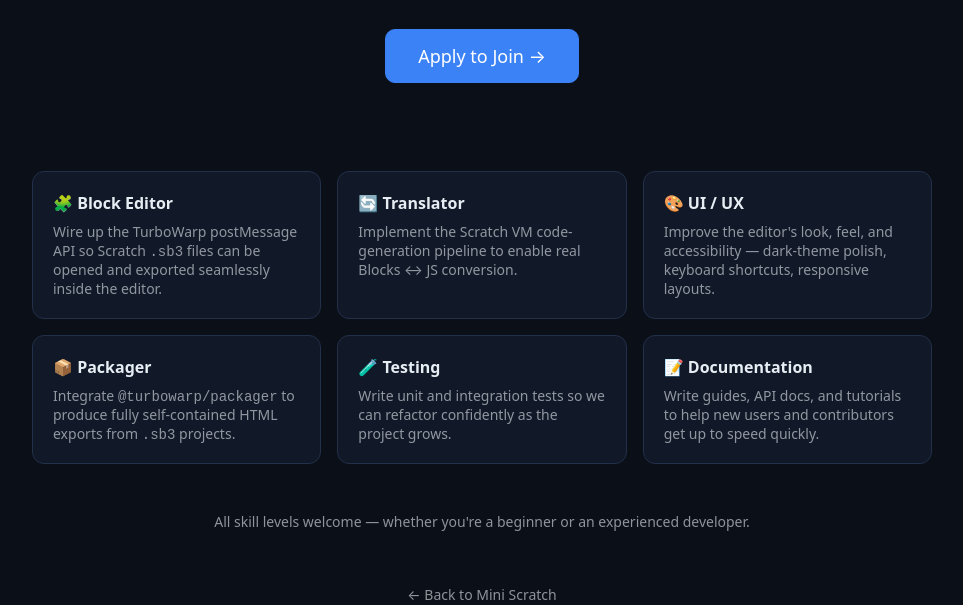
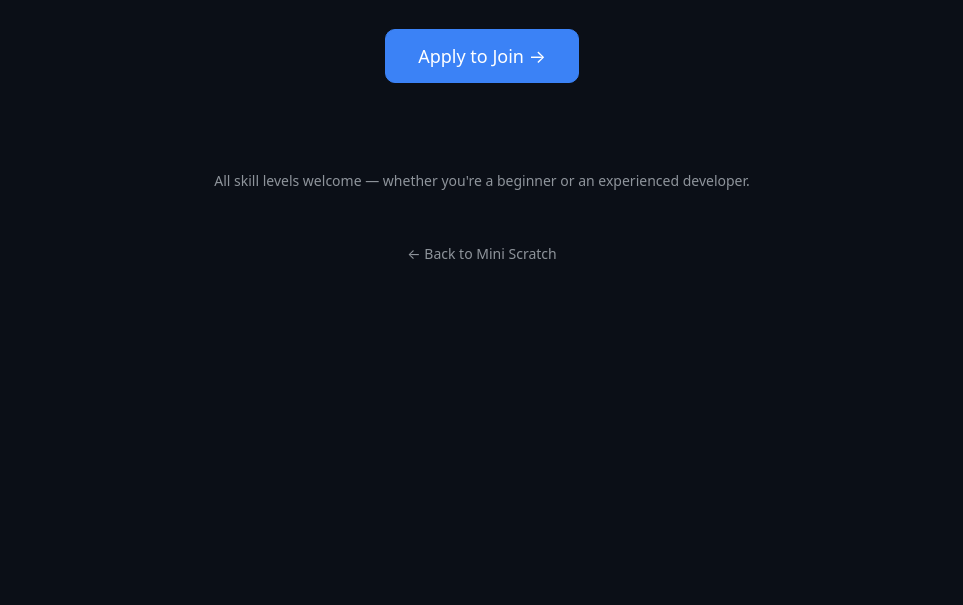
Before and after one commit to andy-and-terry/onlinecodeeditor, a plain HTML site: page hiring/index.html in a window 1280 px wide. Shown: the part 272-877 px from the top of the page, without its empty margins (158-1121 px from the left). After the commit the page ends 840 px from the top, so only its background shows below. Drawn offline with Linux system fonts and the light colour scheme.

Commit message:
Update index.html

```diff
--- a/hiring/index.html
+++ b/hiring/index.html
@@ -35,33 +35,6 @@
       </a>
     </div>
 
-    <div class="roles">
-      <div class="role">
-        <h3>🧩 Block Editor</h3>
-        <p>Wire up the TurboWarp postMessage API so Scratch <code>.sb3</code> files can be opened and exported seamlessly inside the editor.</p>
-      </div>
-      <div class="role">
-        <h3>🔄 Translator</h3>
-        <p>Implement the Scratch VM code-generation pipeline to enable real Blocks ↔ JS conversion.</p>
-      </div>
-      <div class="role">
-        <h3>🎨 UI / UX</h3>
-        <p>Improve the editor's look, feel, and accessibility — dark-theme polish, keyboard shortcuts, responsive layouts.</p>
-      </div>
-      <div class="role">
-        <h3>📦 Packager</h3>
-        <p>Integrate <code>@turbowarp/packager</code> to produce fully self-contained HTML exports from <code>.sb3</code> projects.</p>
-      </div>
-      <div class="role">
-        <h3>🧪 Testing</h3>
-        <p>Write unit and integration tests so we can refactor confidently as the project grows.</p>
-      </div>
-      <div class="role">
-        <h3>📝 Documentation</h3>
-        <p>Write guides, API docs, and tutorials to help new users and contributors get up to speed quickly.</p>
-      </div>
-    </div>
-
     <p style="text-align:center; margin-top:48px; color:var(--text-dim); font-size:14px;">
       All skill levels welcome — whether you're a beginner or an experienced developer.
     </p>
```
